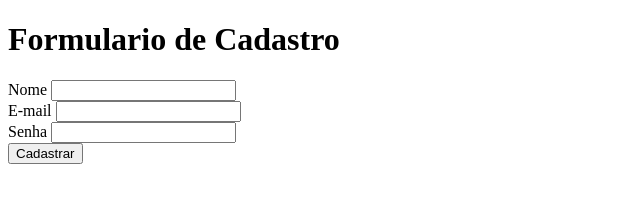
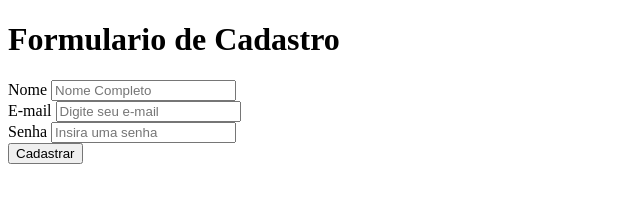
Before and after one commit to thmoura/curso_ebac_frontend_git, a plain HTML site: page Formulario.html in a window 1280 px wide. Shown: the whole page, without its empty margins (0-640 px from the left). Drawn offline with Linux system fonts and the light colour scheme.

Commit message:
Ajustes nos campos

```diff
--- a/Formulario.html
+++ b/Formulario.html
@@ -10,11 +10,11 @@
     <h1>Formulario de Cadastro</h1>
     <form >
         <label for="Nome">Nome</label>
-        <input id="Nome" type="text"><br>
+        <input id="Nome" type="text" placeholder="Nome Completo"><br>
         <label for="E-mail">E-mail</label>
-        <input id="E-mail" type="email"><br>
+        <input id="E-mail" type="email" placeholder="Digite seu e-mail"><br>
         <label for="Senha">Senha</label>
-        <input id="Senha" type="password"><br>
+        <input id="Senha" type="password" placeholder="Insira uma senha"><br>
         <button type="submit">
             Cadastrar
         </button>
```
